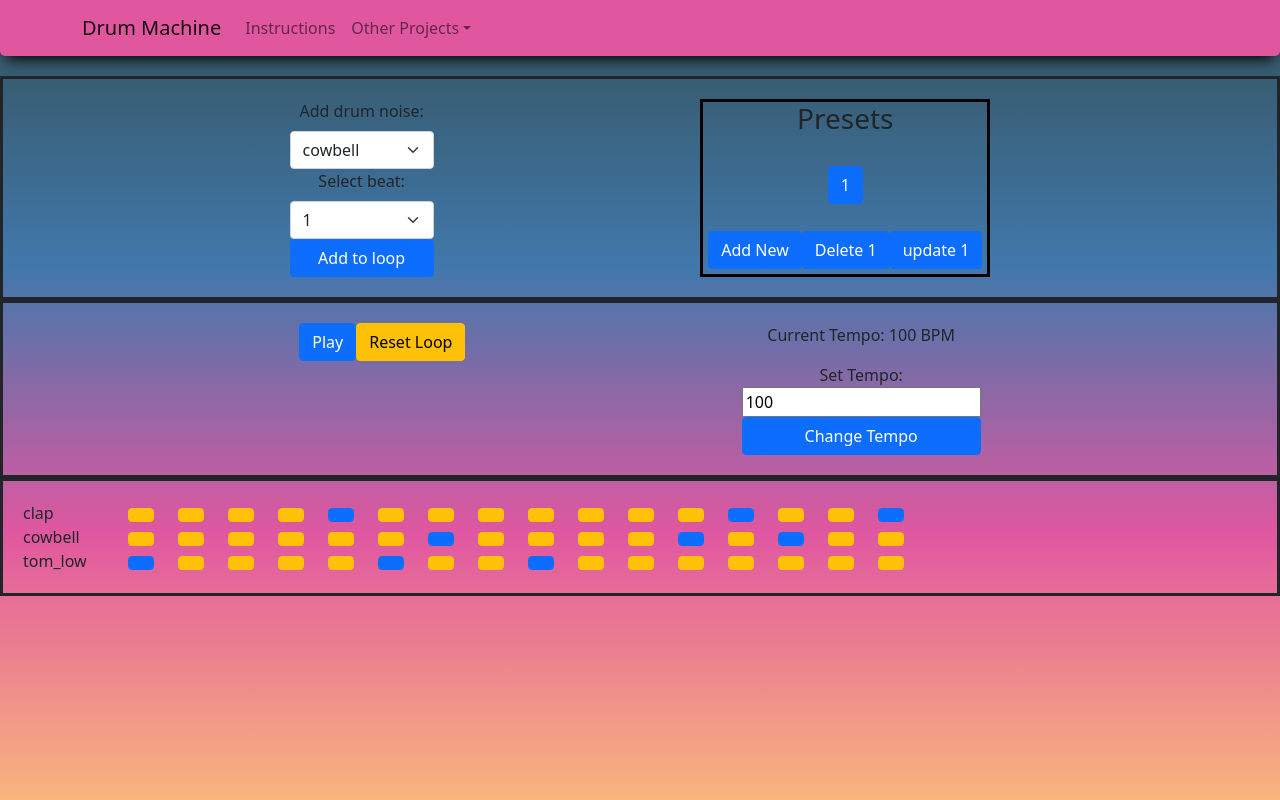
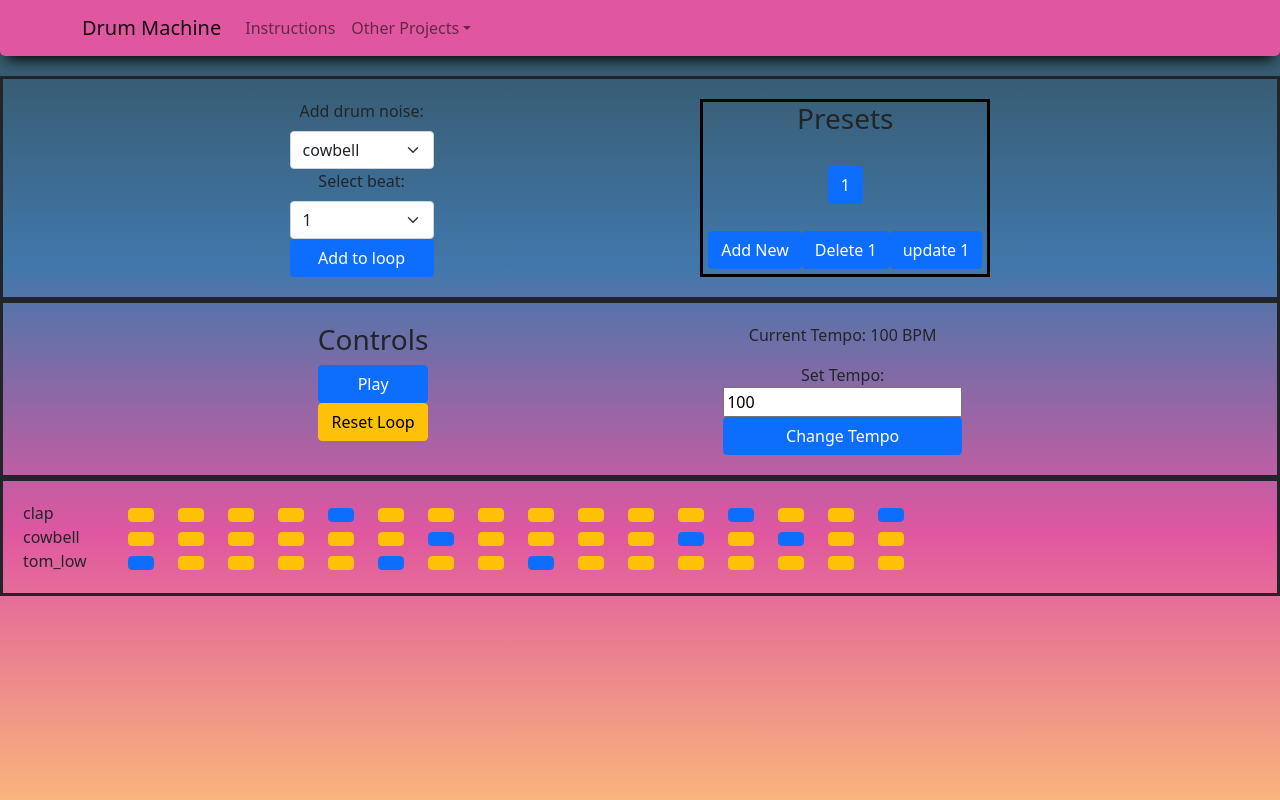
Before and after one commit to professional-pigeon/react-music-app, a React (Create React App) app: page / in a window 1280 px wide. Built offline with nearby package versions, Linux system fonts and the light colour scheme; no server answers.

Commit message:
add spacing to instrument form

```diff
--- a/src/App.css
+++ b/src/App.css
@@ -23,6 +23,7 @@
 
 .instrument-form {
   display: flex;
+  justify-content: space-evenly;
 }
 
 .presets {
@@ -39,11 +40,10 @@
   margin: 5px;
 }
 
-.tools > form, .tempo-form, .tempo-form > form{
+.tools > form, .tempo-form, .tempo-form > form, .loop-controls {
   display: flex;
   flex-direction: column;
 }
-
 
 .player {
   display: flex;
--- a/src/components/display/LoopControls.js
+++ b/src/components/display/LoopControls.js
@@ -7,6 +7,7 @@ function LoopControls(props) {
 
   return (
       <div className="loop-controls">
+        <h3>Controls</h3>
         {displayButton}
         <Button variant="warning" onClick={()=> props.resetLoop()}>Reset Loop</Button>
       </div>
```
